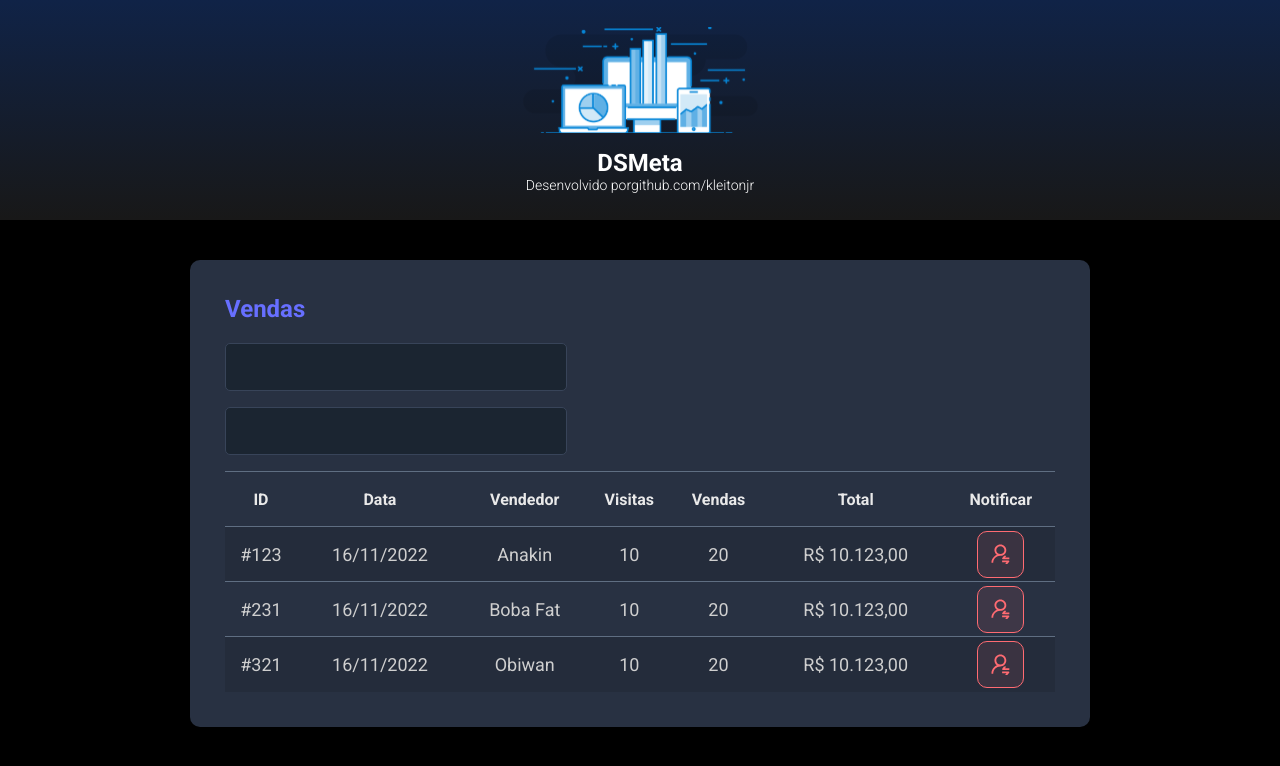
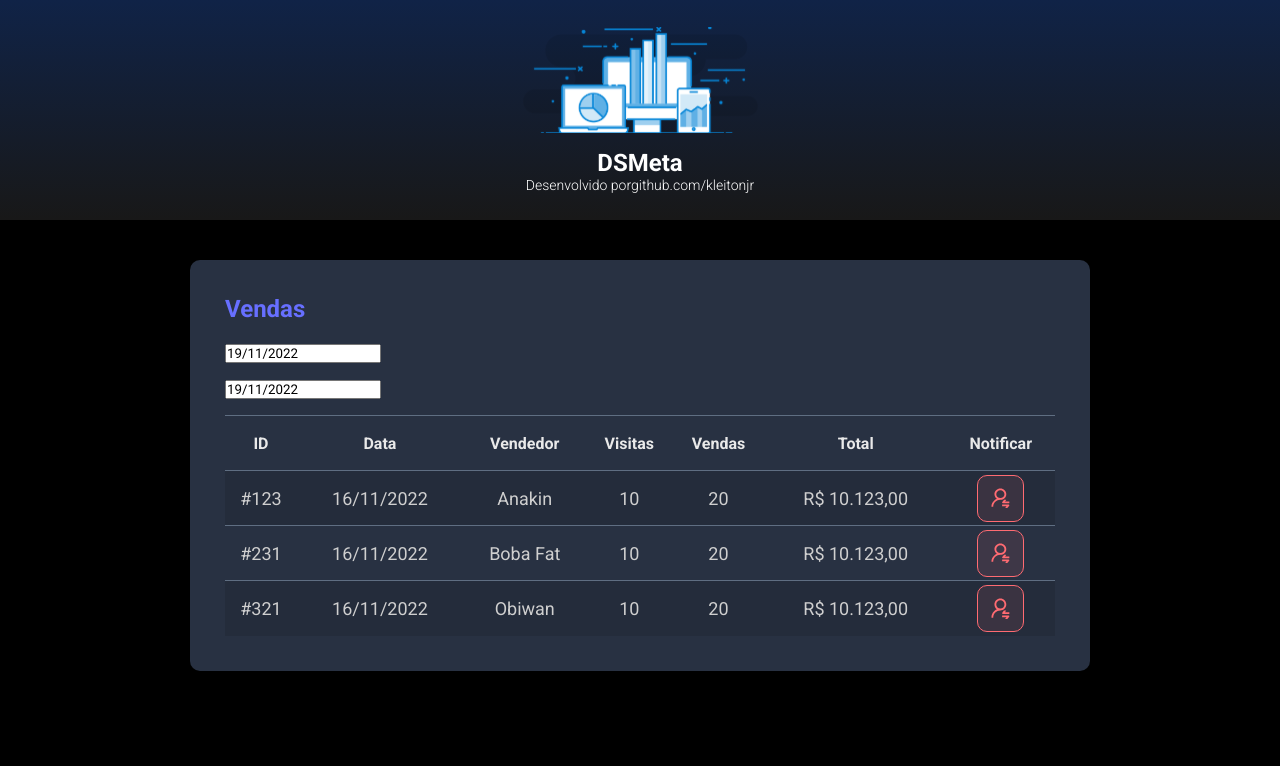
Before and after one commit to kleitonjr/DSMeta-Fullstack, a React (Vite) app in the folder frontend/: page / in a window 1280 px wide. Shown: the top 766 px of the page. Built offline with nearby package versions, Linux system fonts and the light colour scheme.

Commit message:
DatePicker

```diff
--- a/frontend/package.json
+++ b/frontend/package.json
@@ -9,7 +9,9 @@
     "preview": "vite preview"
   },
   "dependencies": {
+    "@types/react-datepicker": "4.4.2",
     "react": "^18.2.0",
+    "react-datepicker": "4.8.0",
     "react-dom": "^18.2.0"
   },
   "devDependencies": {
--- a/frontend/src/components/SalesCard/index.tsx
+++ b/frontend/src/components/SalesCard/index.tsx
@@ -1,3 +1,5 @@
+import DatePicker from "react-datepicker";
+import "react-datepicker/dist/react-datepicker.css";
 import NotificacionBtn from '../NotificationBtn'
 import './style.css'
 
@@ -7,10 +9,20 @@
             <h2 className="dsmeta-salesTitle">Vendas</h2>
             <div >
                 <div className="dsmeta-formControlContainer">
-                    <input className="dsmeta-formControl" type="text"/>
+                    <DatePicker
+                        selected={new Date()}
+                        onChange={(date: Date) => { }}
+                        className="dsmeta-form-control"
+                        dateFormat="dd/MM/yyyy"
+                    />
                 </div>
                 <div className="dsmeta-formControlContainer">
-                    <input className="dsmeta-formControl" type="text"/>
+                    <DatePicker
+                        selected={new Date()}
+                        onChange={(date: Date) => { }}
+                        className="dsmeta-form-control"
+                        dateFormat="dd/MM/yyyy"
+                    />
                 </div>
             </div>
 
@@ -37,7 +49,7 @@
                             <td>R$ 10.123,00</td>
                             <td>
                                 <div className="dsmeta-redBtnContainer">
-                                    <NotificacionBtn/>
+                                    <NotificacionBtn />
                                 </div>
                             </td>
                         </tr>
@@ -50,7 +62,7 @@
                             <td>R$ 10.123,00</td>
                             <td>
                                 <div className="dsmeta-redBtnContainer">
-                                <NotificacionBtn/>
+                                    <NotificacionBtn />
                                 </div>
                             </td>
                         </tr>
@@ -63,7 +75,7 @@
                             <td>R$ 10.123,00</td>
                             <td>
                                 <div className="dsmeta-redBtnContainer">
-                                <NotificacionBtn/>
+                                    <NotificacionBtn />
                                 </div>
                             </td>
                         </tr>
```
Also changed, not shown: 1 other file (tests, documents, lock files or other folders).
